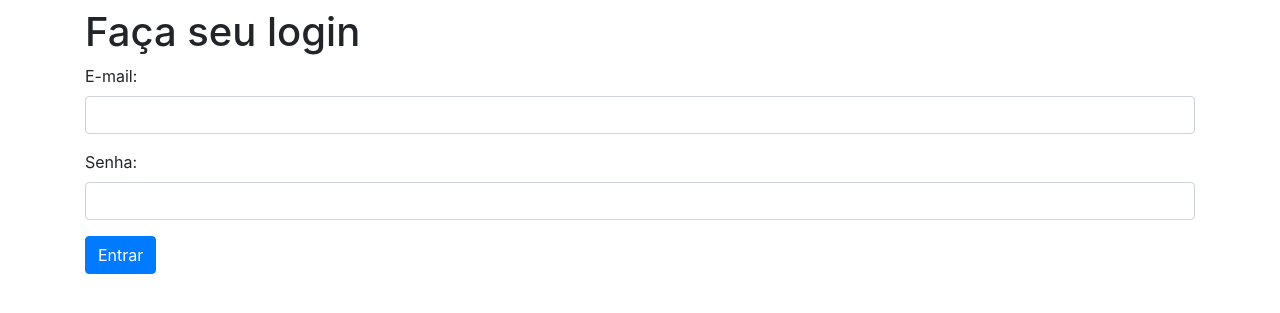
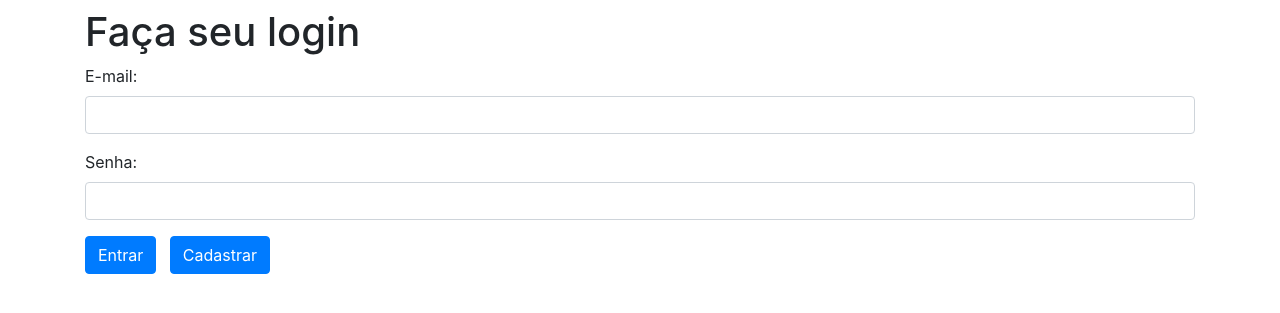
Before and after one commit to doandersonferreira/python-flask-fundos-imobiliarios, a Flask app: page /login in a window 1280 px wide. Shown: the top 313 px of the page. Run offline with Flask 2, Linux system fonts and the light colour scheme; some libraries are stand-ins or nearby versions.

Commit message:
Validacao de usuario ja cadastrado

```diff
--- a/index.py
+++ b/index.py
@@ -18,6 +18,7 @@ app.config['MYSQL_PORT'] = 3306
 
 # Instanciando o Database para acesso ao banco
 db = MySQL(app)
+
 usuario_dao = UsuarioDao(db)
 
 def usuario_logado():
@@ -28,15 +29,16 @@ def usuario_logado():
 
 @app.route('/')
 def home():
-    return 'Hello, World!'
+    if usuario_logado():
+        return render_template('index.html')
+    else:
+        return redirect(url_for('login', proxima=url_for('home')))
 
 
 @app.route('/usuario/novo')
 def novo_usuario():
-    if usuario_logado():
-        return render_template('novo_usuario.html', titulo='Cadastro')
-    else:
-        return redirect(url_for('login', proxima=url_for('novo_usuario')))
+    return render_template('novo_usuario.html', titulo='Cadastro')
+
 
 
 @app.route('/usuario/criar', methods=['post', ])
@@ -45,10 +47,14 @@ def criar_usuario():
     email = request.form['email']
     senha = request.form['senha']
 
+    usuario_cadastrado = usuario_dao.busca_por_email(email)
+
+    if usuario_cadastrado:
+        flash('E-mail ' + email + ' já cadastrado!')
+        return redirect(url_for('novo_usuario'))
+
     usuario = Usuario(nome, email, senha)
-
-    usuario = usuario_dao.salvar(usuario)
-
+    usuario_dao.salvar(usuario)
     return redirect(url_for('home'))
 
 @app.route('/login')
--- /dev/null
+++ b/templates/index.html
@@ -0,0 +1,5 @@
+<!-- Diretivas para uso do Template Engine (JINJA2) -->
+{% extends "template.html" %}
+{% block conteudo %}
+
+{% endblock %}
--- a/templates/login.html
+++ b/templates/login.html
@@ -6,6 +6,10 @@
             <input type="hidden" name="proxima" value="{{proxima or url_for('home')}}">
             <p><label>E-mail:</label> <input class="form-control" type=email name="email" required></p>
             <p><label>Senha:</label> <input class="form-control" type="password" name="senha" required></p>
-            <p><button class="btn btn-primary" type="submit">Entrar</button></p>
+            <p>
+              <button class="btn btn-primary" type="submit">Entrar</button>
+              &nbsp;
+              <a href="{{url_for('novo_usuario')}}" class="btn btn-primary">Cadastrar</a></p>
+            <p>
         </form>
 {% endblock %}
--- a/templates/novo_usuario.html
+++ b/templates/novo_usuario.html
@@ -19,7 +19,7 @@
             <label for="conferesenha">Redigite a Senha</label>
             <input type="password" id="conferesenha" name="conferesenha" class="form-control">
           </div>
-          <a href="{{ url_for('home') }}" class="btn btn-primary">Voltar</a>
+          <a href="{{ url_for('login') }}" class="btn btn-primary">Voltar</a>
           <button type="submit" class="btn btn-primary btn-salvar">Salvar</button>
         </fieldset>
       </form>
```
